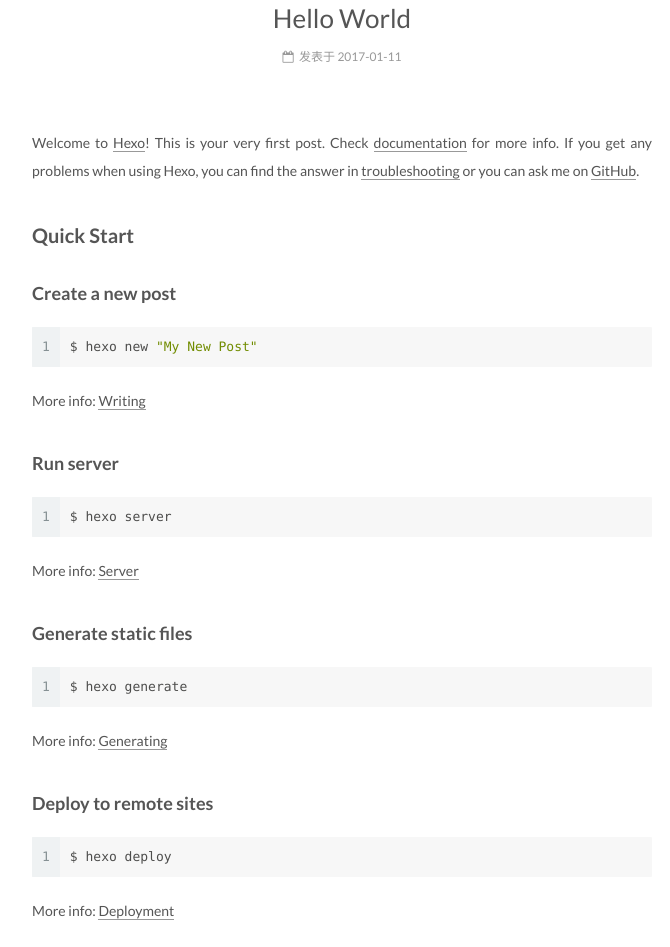
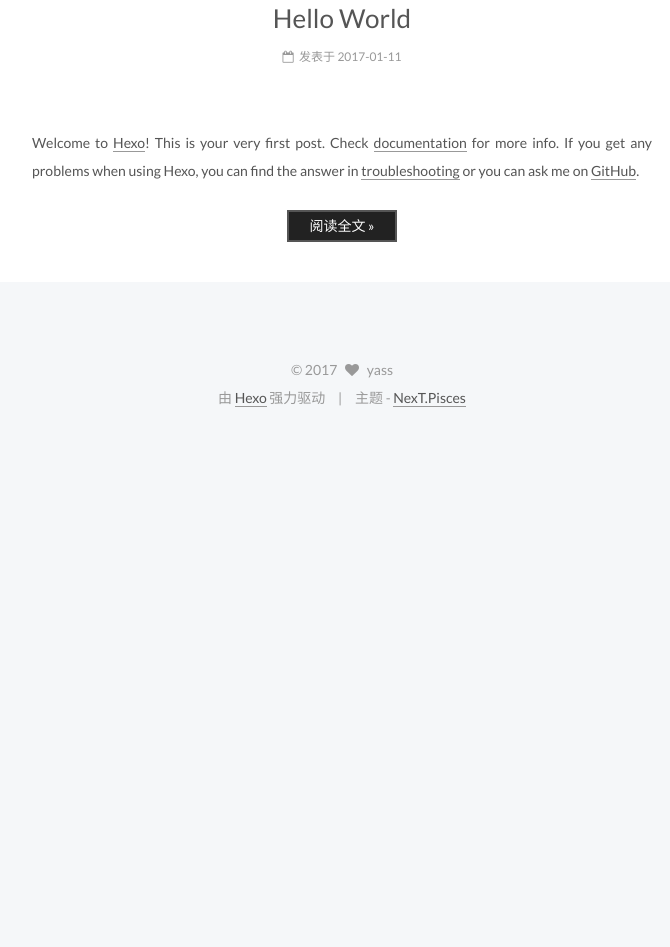
Before and after one commit to yahxdxj/yahxdxj.github.io, a plain HTML site: page index.html in a window 1280 px wide. Shown: the part 851-1798 px from the top of the page, without its empty margins (428-1098 px from the left). After the commit the page ends 1283 px from the top, so only its background shows below. Drawn offline with Linux system fonts and the light colour scheme.

Commit message:
Site updated: 2017-01-16 10:49:42

```diff
--- a/css/main.css
+++ b/css/main.css
@@ -1686,7 +1686,7 @@ pre .javascript .function {
   width: 4px;
   height: 4px;
   border-radius: 50%;
-  background: #2eff52;
+  background: #ffacd9;
 }
 .links-of-blogroll {
   font-size: 13px;
--- a/index.html
+++ b/index.html
@@ -445,18 +445,14 @@
 
 
 
-
-            <p>Welcome to <a href="https://hexo.io/" target="_blank" rel="external">Hexo</a>! This is your very first post. Check <a href="https://hexo.io/docs/" target="_blank" rel="external">documentation</a> for more info. If you get any problems when using Hexo, you can find the answer in <a href="https://hexo.io/docs/troubleshooting.html" target="_blank" rel="external">troubleshooting</a> or you can ask me on <a href="https://github.com/hexojs/hexo/issues" target="_blank" rel="external">GitHub</a>.</p>
-<h2 id="Quick-Start"><a href="#Quick-Start" class="headerlink" title="Quick Start"></a>Quick Start</h2><h3 id="Create-a-new-post"><a href="#Create-a-new-post" class="headerlink" title="Create a new post"></a>Create a new post</h3><figure class="highlight bash"><table><tr><td class="gutter"><pre><div class="line">1</div></pre></td><td class="code"><pre><div class="line">$ hexo new <span class="string">"My New Post"</span></div></pre></td></tr></table></figure>
-<p>More info: <a href="https://hexo.io/docs/writing.html" target="_blank" rel="external">Writing</a></p>
-<h3 id="Run-server"><a href="#Run-server" class="headerlink" title="Run server"></a>Run server</h3><figure class="highlight bash"><table><tr><td class="gutter"><pre><div class="line">1</div></pre></td><td class="code"><pre><div class="line">$ hexo server</div></pre></td></tr></table></figure>
-<p>More info: <a href="https://hexo.io/docs/server.html" target="_blank" rel="external">Server</a></p>
-<h3 id="Generate-static-files"><a href="#Generate-static-files" class="headerlink" title="Generate static files"></a>Generate static files</h3><figure class="highlight bash"><table><tr><td class="gutter"><pre><div class="line">1</div></pre></td><td class="code"><pre><div class="line">$ hexo generate</div></pre></td></tr></table></figure>
-<p>More info: <a href="https://hexo.io/docs/generating.html" target="_blank" rel="external">Generating</a></p>
-<h3 id="Deploy-to-remote-sites"><a href="#Deploy-to-remote-sites" class="headerlink" title="Deploy to remote sites"></a>Deploy to remote sites</h3><figure class="highlight bash"><table><tr><td class="gutter"><pre><div class="line">1</div></pre></td><td class="code"><pre><div class="line">$ hexo deploy</div></pre></td></tr></table></figure>
-<p>More info: <a href="https://hexo.io/docs/deployment.html" target="_blank" rel="external">Deployment</a></p>
-
-
+          <p>Welcome to <a href="https://hexo.io/">Hexo</a>! This is your very first post. Check <a href="https://hexo.io/docs/">documentation</a> for more info. If you get any problems when using Hexo, you can find the answer in <a href="https://hexo.io/docs/troubleshooting.html">troubleshooting</a> or you can ask me on <a href="https://github.com/hexojs/hexo/issues">GitHub</a>.</p>
+          <!--noindex-->
+          <div class="post-button text-center">
+            <a class="btn" href="/2017/01/11/hello-world/#more" rel="contents">
+              阅读全文 &raquo;
+            </a>
+          </div>
+          <!--/noindex-->
 
 
     </div>
```
Also changed, not shown: 2017/01/11/hello-world/index.html (+5 -7 lines), 2017/01/16/MacDown/index.html (+1 -1 lines).
